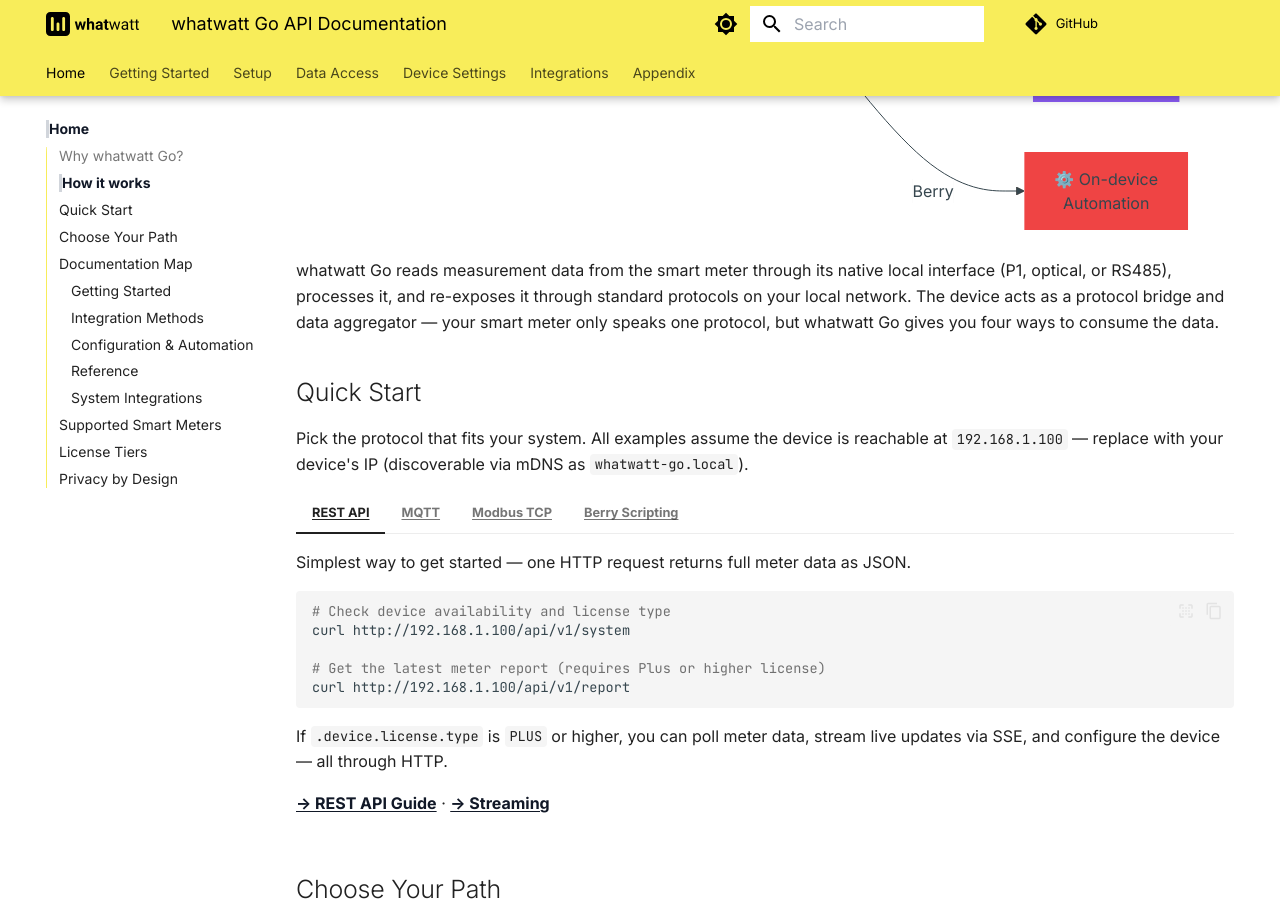
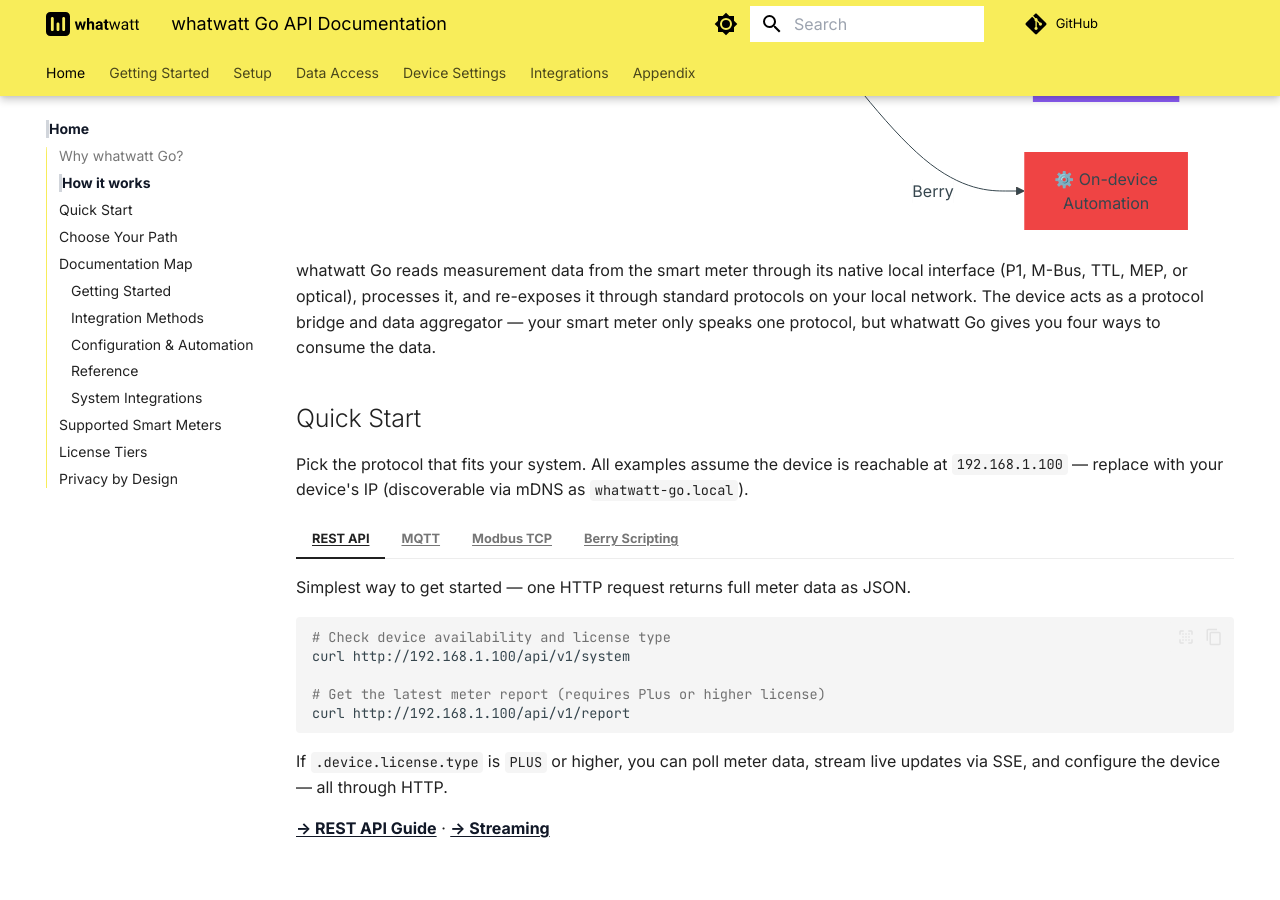
Before and after one commit to whatwatt-ch/whatwatt-go-documentation, an MkDocs documentation site: the page built from docs/index.md, in a window 1280 px wide and 900 px high, scrolled down 1129 px. Built offline with MkDocs 1.6.1 and Material for MkDocs 9.7.7, drawn with Linux system fonts in a browser that asks for light colours.

Commit message:
docs: replace RS485 with correct interfaces (P1/M-Bus/TTL/MEP/optical)
The device does not have an RS485 interface. Corrected references in:
- docs/index.md: Mermaid diagram and architecture description
- docs/35-modbus/examples.md: Huawei SmartLogger/EMMA description

````diff
--- a/docs/index.md
+++ b/docs/index.md
@@ -30,7 +30,7 @@
 
 ```mermaid
 graph LR
-    SM["🔌 Smart Meter"] -->|P1 / optical / RS485| WW["⚡ whatwatt Go"]
+    SM["🔌 Smart Meter"] -->|P1 / M-Bus / optical| WW["⚡ whatwatt Go"]
     WW -->|REST API| REST["🌐 Web App\nDashboard"]
     WW -->|MQTT| MQTT["📡 MQTT Broker\n→ Home Assistant\n→ Node-RED\n→ Grafana"]
     WW -->|Modbus TCP| MB["🏭 SCADA\n→ EVCC\n→ Inverters"]
@@ -43,7 +43,7 @@
     style BERRY fill:#ef4444,color:#fff,stroke:none
 ```
 
-whatwatt Go reads measurement data from the smart meter through its native local interface (P1, optical, or RS485), processes it, and re-exposes it through standard protocols on your local network. The device acts as a protocol bridge and data aggregator — your smart meter only speaks one protocol, but whatwatt Go gives you four ways to consume the data.
+whatwatt Go reads measurement data from the smart meter through its native local interface (P1, M-Bus, TTL, MEP, or optical), processes it, and re-exposes it through standard protocols on your local network. The device acts as a protocol bridge and data aggregator — your smart meter only speaks one protocol, but whatwatt Go gives you four ways to consume the data.
 
 ## Quick Start
 
````
Also changed, not shown: docs/35-modbus/examples.md (+1 -1 lines).
